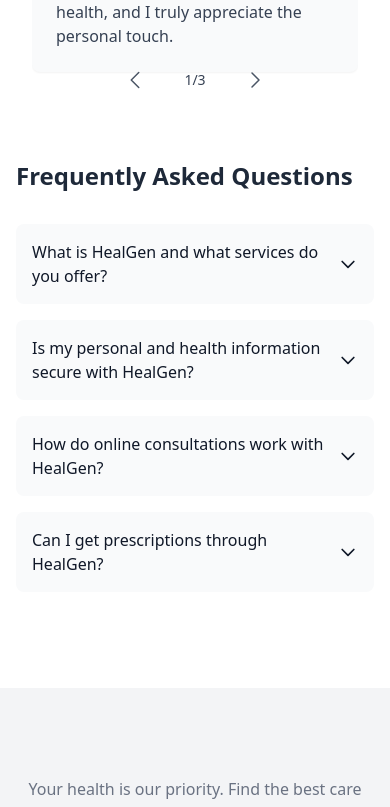
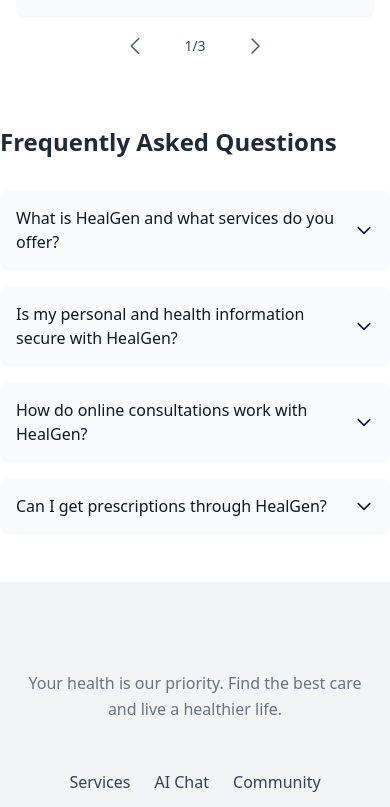
Before and after one commit to HasanOmarHasan/MoreHealth, a React (Vite) app in the folder client/: page / in a window 390 px wide. Shown: the part 2431-3238 px from the top of the page. Built offline with nearby package versions, Linux system fonts and the light colour scheme; what javascript-time-ago would draw is missing.

Commit message:
update layout

```diff
--- a/client/src/ui/AppLayout/AppLayout.tsx
+++ b/client/src/ui/AppLayout/AppLayout.tsx
@@ -1,4 +1,3 @@
-
 import Header from "./Header";
 import { Outlet, useNavigation } from "react-router";
 import Footer from "./Footer";
@@ -6,7 +5,8 @@
 
 export default function AppLayout() {
   const navigation = useNavigation();
-  const isLoading = navigation.state === 'loading';
+  const isLoading = navigation.state === "loading";
+  const isHomePage = location.pathname === "/";
 
   return (
     <div>
@@ -14,9 +14,8 @@
 
       <Header />
 
-
       <div className="">
-        <main className="mx-auto max-w-7xl px-4 sm:px-6 lg:px-8 py-12">
+        <main className={isHomePage ? '' : 'mx-auto max-w-7xl px-4 sm:px-6 lg:px-8 py-12'}>
           <Outlet />
         </main>
       </div>
--- a/client/src/ui/AppLayout/Footer.tsx
+++ b/client/src/ui/AppLayout/Footer.tsx
@@ -18,20 +18,12 @@
           </div>
 
           <ul className="mt-12 flex flex-wrap justify-center gap-6 md:gap-8 lg:mt-0 lg:justify-end lg:gap-12">
-            <li>
-              <Link
-                className="text-gray-700 transition hover:text-gray-700/75"
-                to="#"
-              >
-                {" "}
-                About{" "}
-              </Link>
-            </li>
+
 
             <li>
               <Link
                 className="text-gray-700 transition hover:text-gray-700/75"
-                to="#"
+                to="/services"
               >
                 {" "}
                 Services{" "}
@@ -41,26 +33,26 @@
             <li>
               <Link
                 className="text-gray-700 transition hover:text-gray-700/75"
-                to="#"
+                to="/services/ai-chat"
               >
                 {" "}
-                Projects{" "}
+                AI Chat {" "}
               </Link>
             </li>
 
             <li>
               <Link
                 className="text-gray-700 transition hover:text-gray-700/75"
-                to="#"
+                to="/groups"
               >
                 {" "}
-                Blog{" "}
+                Community{" "}
               </Link>
             </li>
           </ul>
         </div>
 
-        <p className="mt-12 text-center text-sm text-gray-500 lg:text-right">
+        <p className="mt-12 text-center text-sm text-gray-500  ">
           Copyright &copy; 2025. All rights reserved.
         </p>
       </div>
--- a/client/src/ui/AppLayout/Header.tsx
+++ b/client/src/ui/AppLayout/Header.tsx
@@ -10,7 +10,7 @@
   const [isMobileMenuOpen, setIsMobileMenuOpen] = useState(false);
   const { user, isLoggedIn, logout } = useAuth();
 
-  const toggleServicesDropdown = () => setIsServicesOpen(!isServicesOpen);
+  // const toggleServicesDropdown = () => setIsServicesOpen(!isServicesOpen);
   const toggleUserMenuDropdown = () => setIsUserMenuOpen(!isUserMenuOpen);
   const toggleMobileMenu = () => setIsMobileMenuOpen(!isMobileMenuOpen);
 
@@ -33,7 +33,7 @@
         <>
           <div className="p-2">
             <p className="block rounded-lg px-4 py-2 text-sm text-gray-500">
-              Login first
+              Login First
             </p>
           </div>
           <div className="p-2">
@@ -194,7 +194,7 @@
           {/* Desktop Navigation */}
           <nav aria-label="Global" className="hidden md:block">
             <ul className="flex items-center gap-6 text-base">
-              <li>
+              {/* <li>
                 <button
                   className={`cursor-pointer text-gray-500 transition hover:text-gray-500/75 inline-flex justify-center w-full items-center  `}
                   onClick={toggleServicesDropdown}
@@ -234,7 +234,7 @@
                       ].map((service, index) => (
                         <Link
                           key={index}
-                          to="#"
+                          to="/services"
                           className="block rounded-lg px-4 py-2 text-sm text-gray-500 hover:bg-gray-50 hover:text-gray-700"
                           role="menuitem"
                         >
@@ -244,11 +244,12 @@
                     </div>
                   </div>
                 )}
-              </li>
+              </li> */}
 
               {[
+                { linkName: "Symptom Checker ", to: "/services/symptom-checker" },
                 { linkName: "Groups", to: "/groups" },
-                { linkName: "Ai Chat", to: "/ai-chat" },
+                { linkName: "Ai Chat", to: "/services/ai-chat" },
               ].map((link, index) => (
                 <li key={index}>
                   <Link
@@ -330,9 +331,9 @@
       >
         <div className="bg-gray-100 p-4">
           {[
-            { linkName: "Service", to: "#" },
+            { linkName: "Service", to: "/services/" },
             { linkName: "Groups", to: "/groups" },
-            { linkName: "Ai Chat", to: "/ai-chat" },
+            { linkName: "Ai Chat", to: "/services/ai-chat" },
             {
               linkName: isLoggedIn ? "Dashboard" : "Login",
               to: isLoggedIn ? "/profile" : "Login",
```
